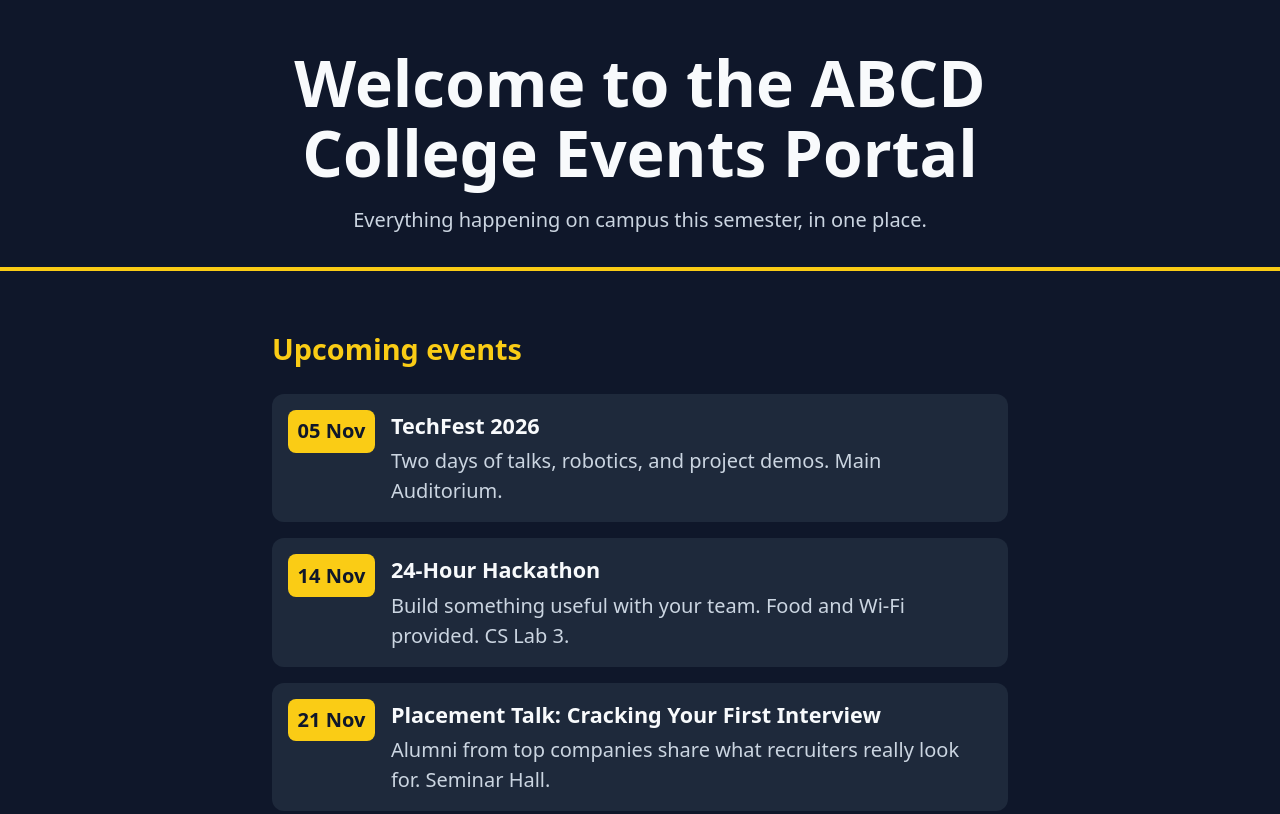
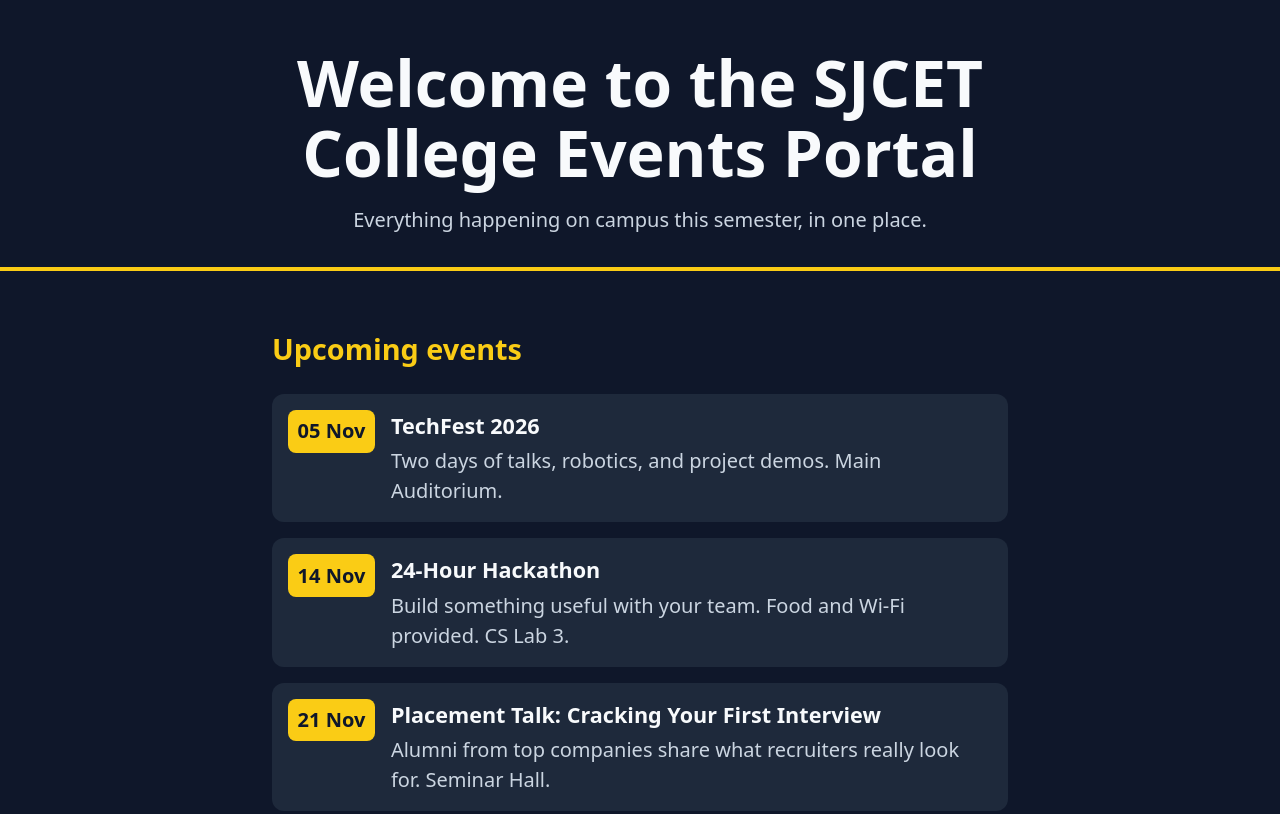
Before and after one commit to ajoaugustine/college-events-portal, a website: page site/index.html in a window 1280 px wide. Shown: the top 814 px of the page. Drawn offline with Linux system fonts and the light colour scheme.

Commit message:
changing header

```diff
--- a/site/index.html
+++ b/site/index.html
@@ -9,7 +9,7 @@
 <body>
   <header class="hero">
     <!-- ✏️ LIVE DEMO: edit the line below in GitHub's web editor -->
-    <h1>Welcome to the ABCD College Events Portal </h1>
+    <h1>Welcome to the SJCET College Events Portal </h1>
     <p class="tagline">Everything happening on campus this semester, in one place.</p>
   </header>
 
```
